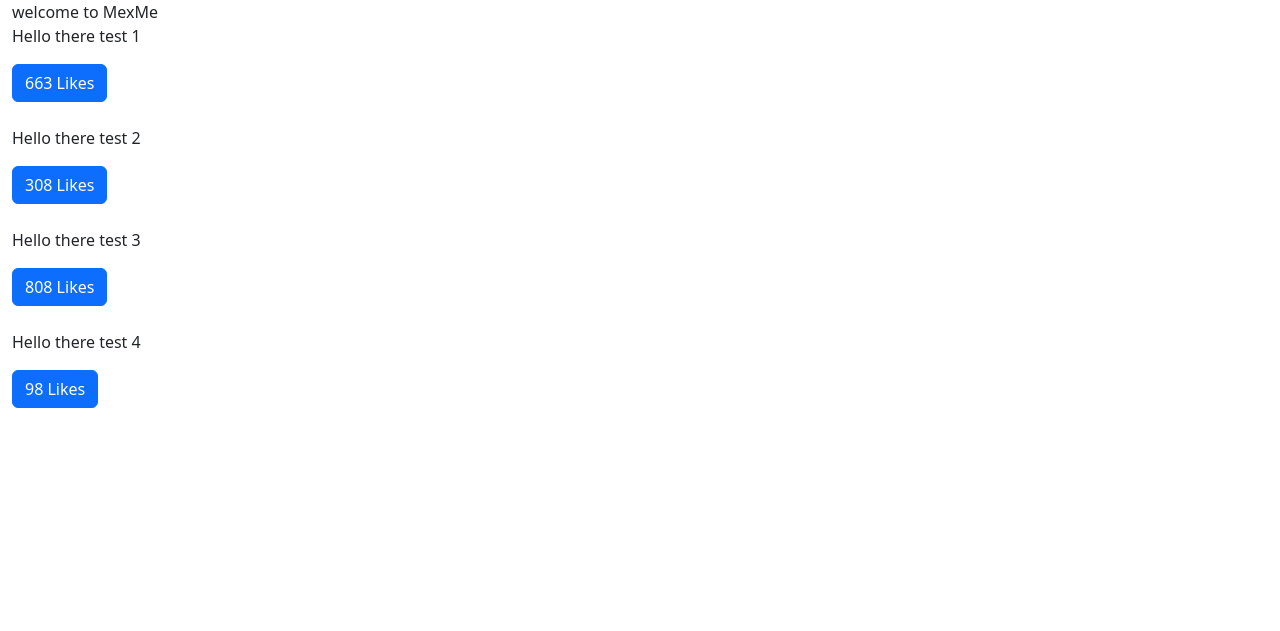
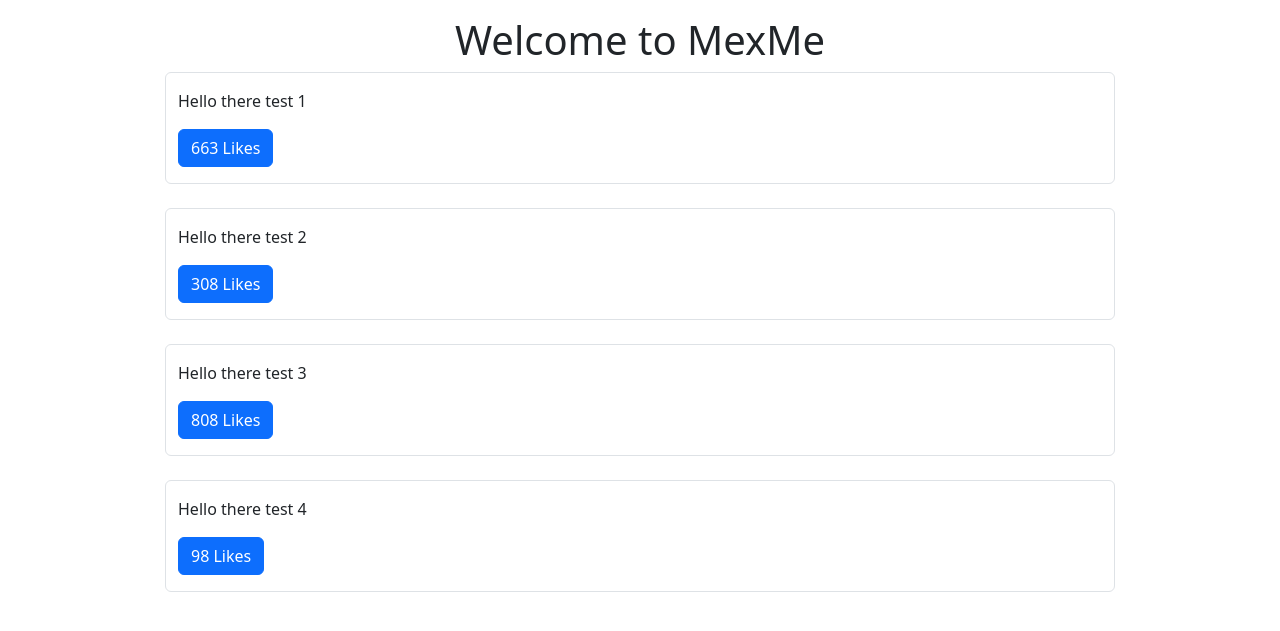
Before and after one commit to mattyImry/mexMe, a Django app: page / in a window 1280 px wide. Shown: the part 56-687 px from the top of the page. Run offline with Django 4.2, Linux system fonts and the light colour scheme; data comes from the database, SQL or seed files in the repository.

Commit message:
styled tweets page

```diff
--- a/mexme/templates/base.html
+++ b/mexme/templates/base.html
@@ -8,7 +8,7 @@
   </head>
   <body>
     {% include "components/navbar.html" %}
-    <div class="container-fluid">
+    <div class="container">
     {% block content %}
     {% endblock content %}
   </div>
--- a/mexme/templates/components/navbar.html
+++ b/mexme/templates/components/navbar.html
@@ -1,4 +1,4 @@
-<nav class="navbar navbar-expand-lg bg-body-tertiary">
+<nav class="navbar navbar-expand-lg bg-body-tertiary mb-3">
     <div class="container-fluid">
       <a class="navbar-brand" href="/">MexME</a>
       <button class="navbar-toggler" type="button" data-bs-toggle="collapse" data-bs-target="#navbarSupportedContent" aria-controls="navbarSupportedContent" aria-expanded="false" aria-label="Toggle navigation">
--- a/mexme/templates/pages/home.html
+++ b/mexme/templates/pages/home.html
@@ -1,8 +1,14 @@
 {% extends 'base.html' %}
 
 {% block content %}
-welcome to MexMe
-<div id="tweets">
+
+<div class="row text-center">
+    <div class="col">
+       <h1>Welcome to MexMe</h1>
+    </div>
+</div>
+
+<div class="row" id="tweets">
     Loading...
 </div>
 <script>
@@ -23,7 +29,7 @@ welcome to MexMe
     };
 
     function formatTweetElement(tweet) {
-        var formattedTweet = "<div class='mb-4 tweet' id='tweet-" + tweet.id
+        var formattedTweet = "<div class='col-12 col-md-10 mx-auto border rounded py-3 mb-4 tweet' id='tweet-" + tweet.id
         +"'><p>" + tweet.content
             + "</p><div class='btn-group'>" + likeBtn(tweet) +
             "</div></div>";
```
